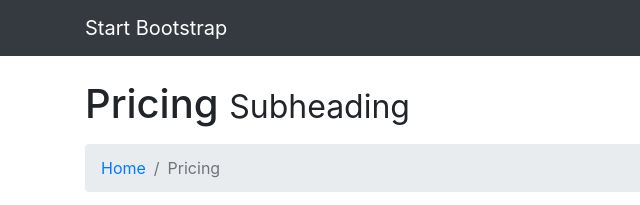
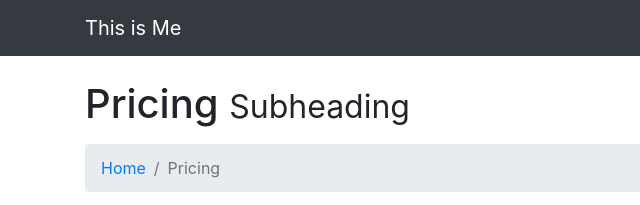
Before and after one commit to Mohit6043/myprofile, a website: page pricing.html in a window 1280 px wide. Shown: the top 205 px of the page, 0-640 px from the left. Drawn offline with Linux system fonts and the light colour scheme.

Commit message:
Update pricing.html

```diff
--- a/pricing.html
+++ b/pricing.html
@@ -8,7 +8,7 @@
   <meta name="description" content="">
   <meta name="author" content="">
 
-  <title>Modern Business - Start Bootstrap Template</title>
+  <title>This is Me - Pricing</title>
 
   <!-- Bootstrap core CSS -->
   <link href="vendor/bootstrap/css/bootstrap.min.css" rel="stylesheet">
@@ -23,7 +23,7 @@
   <!-- Navigation -->
   <nav class="navbar fixed-top navbar-expand-lg navbar-dark bg-dark fixed-top">
     <div class="container">
-      <a class="navbar-brand" href="index.html">Start Bootstrap</a>
+      <a class="navbar-brand" href="index.html">This is Me</a>
       <button class="navbar-toggler navbar-toggler-right" type="button" data-toggle="collapse" data-target="#navbarResponsive" aria-controls="navbarResponsive" aria-expanded="false" aria-label="Toggle navigation">
         <span class="navbar-toggler-icon"></span>
       </button>
```
